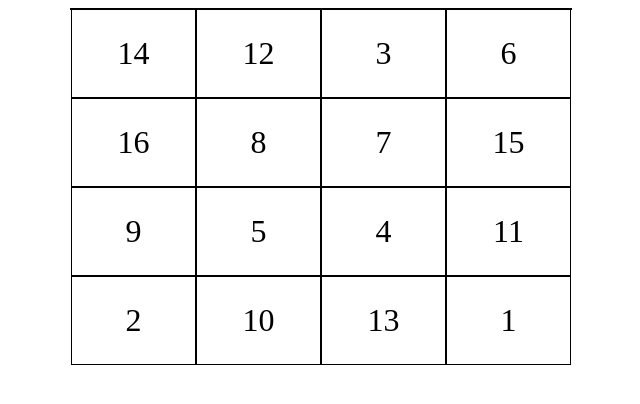
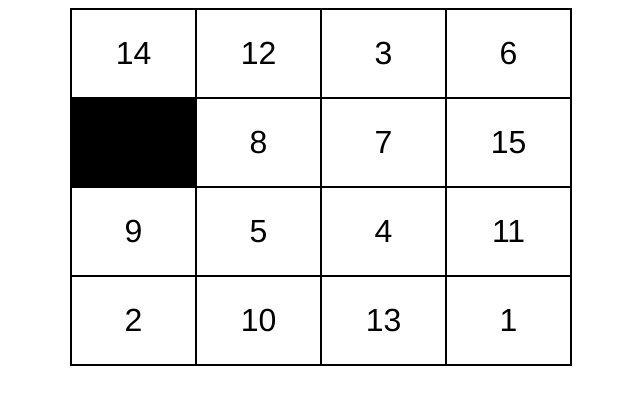
Before and after one commit to stvedt/shuffle-game, a plain HTML site: page index.html in a window 1280 px wide. Shown: the whole page, without its empty margins (319-959 px from the left). Drawn offline with Linux system fonts and the light colour scheme.

Commit message:
tweaks to styling and comment thoughts

```diff
--- a/css/style.css
+++ b/css/style.css
@@ -7,6 +7,8 @@ body {
   margin: 0 auto;
   width: 500px;
   border: 1px solid #000;
+  overflow: auto;
+  font-family: 'Helvetica', sans-serif;
 }
 
 .peice {
@@ -19,3 +21,7 @@ body {
   border: 1px solid #000;
   cursor: pointer;
 }
+
+.spacer {
+  background-color: #000;
+}
--- a/js/app.js
+++ b/js/app.js
@@ -20,7 +20,15 @@ var Game = function (){
   this.new = function () {
     for (var i = 0; i < this.board.length; i++) {
       this.peices[i].innerText = this.board[i];
+      // console.log(this.board[i]);
+
+      //check for 16th peice to use as spacer
+      if( this.board[i] === 16 ){
+        // console.log('16');
+        this.peices[i].classList.add("spacer");
+      }
     }
+
   }
   this.reset = function(){
 
```
